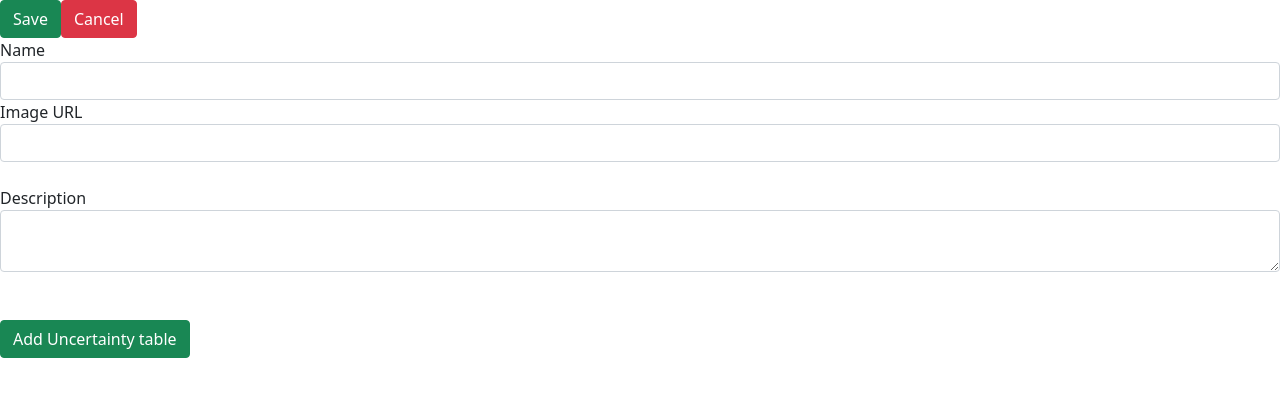
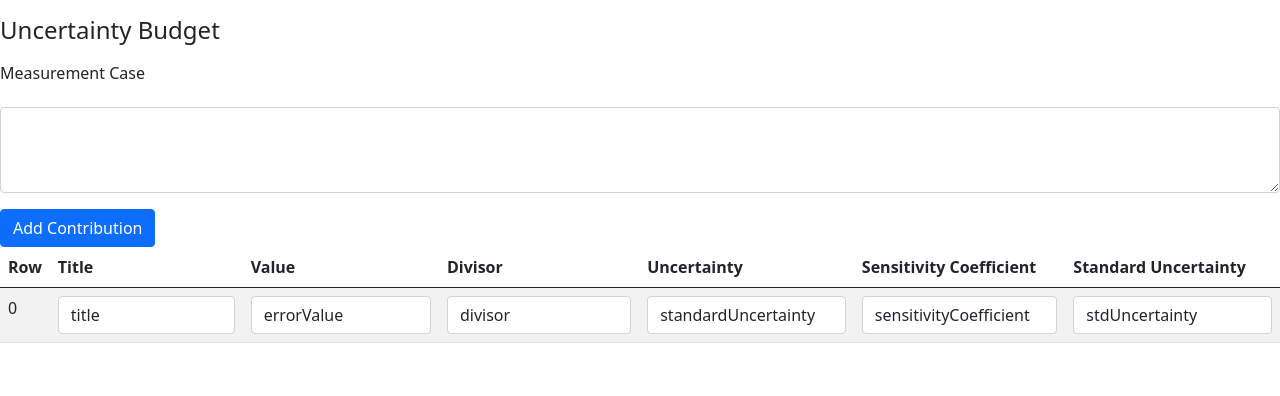
Before and after one commit to MetrologyExpert/webumeaa, an Angular app: page / in a window 1280 px wide. Shown: the top 396 px of the page. Built offline with nearby package versions, Linux system fonts and the light colour scheme.

Commit message:
6th commit

```diff
--- a/src/app/app.component.html
+++ b/src/app/app.component.html
@@ -1,2 +1,3 @@
-<app-instrumentpage> </app-instrumentpage>
+<!-- <app-instrumentpage> </app-instrumentpage> -->
 <!-- <app-instrumentlist></app-instrumentlist> -->
+<app-uncertainty-budget></app-uncertainty-budget>
--- a/src/app/app.module.ts
+++ b/src/app/app.module.ts
@@ -8,6 +8,7 @@ import { InstrumentpageComponent } from './instrumentpage/instrumentpage.compone
 import { ReactiveFormsModule } from '@angular/forms';
 import { InstrumentsComponent } from './instruments/instruments.component';
 import { NavbarComponent } from './navbar/navbar.component';
+import { UncertaintyBudgetComponent } from './uncertaintypage/uncertainty-budget/uncertainty-budget.component';
 
 @NgModule({
   declarations: [
@@ -15,7 +16,8 @@ import { NavbarComponent } from './navbar/navbar.component';
     InstrumentlistComponent,
     InstrumentpageComponent,
     InstrumentsComponent,
-    NavbarComponent
+    NavbarComponent,
+    UncertaintyBudgetComponent
   ],
   imports: [
     BrowserModule,
--- a/src/app/instrumentpage/instrumentpage.component.html
+++ b/src/app/instrumentpage/instrumentpage.component.html
@@ -83,41 +83,9 @@
                   class="form-control"
                   #measurementCase>
                <br>
-                 <br>
-                 <br>
+               <p></p>
                <button class="btn btn-success" (click)="addContribution()">Add Contributions</button>
-                 <div class="form-group" formArrayName="contributions">
-
-                  <table class="table table-striped"
-                  >
-                    <thead>
-                      <tr>
-                        <th scope="col">Title</th>
-                        <th scope="col">Estimate</th>
-                        <th scope="col">Divisor</th>
-                        <th scope="col">Std.Unc</th>
-                        <th scope="col">SC</th>
-                        <th scope="col">Std.Unc</th>
-                      </tr>
-                    </thead>
-                    <tbody>
-                      <tr
-                      *ngFor="let con of contributions; index as j"
-                      [formGroupName]="j">
-
-                        <!-- <td>{{conIndex}}</td> -->
-                        <td><input class="form-control" formControlName="title" /></td>
-                        <td><input class="form-control" formControlName="errorValue" /></td>
-                        <td><input class="form-control" formControlName="divisor" /></td>
-                        <td><input class="form-control" formControlName="standardUncertainty" /></td>
-                        <td><input class="form-control" formControlName="sensitivityCoefficient" /></td>
-                        <td><input class="form-control" formControlName="stdUncertainty" /></td>
-                       </tr>
-                    </tbody>
-                  </table>
-                  </div>
-
-                  <br>
+               <p></p>
                <br>
               </div>
 
--- a/src/app/instrumentpage/instrumentpage.component.ts
+++ b/src/app/instrumentpage/instrumentpage.component.ts
@@ -17,7 +17,7 @@ export class InstrumentpageComponent implements OnInit {
 
   instrumentProfileForm: FormGroup;
   uncertaintyBudgetTableForm: FormGroup;
-  contributionForm: FormGroup;
+  uncertaintyContributionForm: FormGroup;
 
 
 
@@ -26,7 +26,6 @@ export class InstrumentpageComponent implements OnInit {
     let name = '';
     let imagePath = '';
     let description = '';
-    let uncertaintyContributions = new FormArray([]);
 
     let measurementCase = '';
     let uncertaintyTable = new FormArray([]);
@@ -43,21 +42,9 @@ export class InstrumentpageComponent implements OnInit {
       //Uncertainty Budget Table
       this.uncertaintyBudgetTableForm = new FormGroup({
         'measurementCase': new FormControl(measurementCase, Validators.required),
-        'contributions': uncertaintyContributions
-      })
-
-
-
-     //Uncertainty Budget Table Form
-    this.contributionForm = new FormGroup({
-     'title': new FormControl('', Validators.required),
-     'errorValue': new FormControl('', Validators.required),
-     'divisor': new FormControl('', Validators.required),
-     'standardUncertainty': new FormControl('', Validators.required),
-     'sensitivityCoefficient': new FormControl('', Validators.required),
-     'stdUncertainty': new FormControl('', Validators.required),
-    });
-
+              //Uncertainty Budget Table Form
+        'contributions': new FormArray([])
+      });
 
   }
 
@@ -65,8 +52,6 @@ export class InstrumentpageComponent implements OnInit {
   }
 
   onCancel(){
-
-
   }
 
 
@@ -80,11 +65,7 @@ export class InstrumentpageComponent implements OnInit {
 
 
   addContribution(){
-    this.contributions.push(this.contributionForm)
   }
 
-  get contributions() {
-     return (<FormArray>this.uncertaintyBudgetTableForm.get('contributions')) ;
-  }
 
 }
--- /dev/null
+++ b/src/app/uncertaintypage/uncertainty-budget/uncertainty-budget.component.html
@@ -0,0 +1,43 @@
+<p></p>
+<p></p>
+<form [formGroup]="uncertaintyBudgetForm">
+     <h4>Uncertainty Budget</h4>
+     <p></p>
+     <label for="measurementCase"><h6>Measurement Case</h6></label>
+     <p></p>
+     <textarea class="form-control" id="measurementCase" formControlName="measurementCase" rows="3"></textarea>
+     <p></p>
+
+    <button class="btn btn-primary" (click)="addContribution()">Add Contribution</button>
+
+    <div formArrayName="contributions">
+      <div>
+        <table class="table table-striped">
+            <thead>
+              <tr>
+                <th scope="col">Row</th>
+                <th scope="col">Title</th>
+                <th scope="col">Value</th>
+                <th scope="col">Divisor</th>
+                <th scope="col">Uncertainty</th>
+                <th scope="col">Sensitivity Coefficient</th>
+                <th scope="col">Standard Uncertainty</th>
+              </tr>
+            </thead>
+            <tbody>
+              <tr *ngFor="let _ of contributions.controls; index as i"
+              [formGroupName]="i"
+              >
+                <td scope="row">{{i}}</td>
+                <td><input class="form-control" formControlName="title" /></td>
+                <td><input class="form-control" formControlName="errorValue" /></td>
+                <td><input class="form-control" formControlName="divisor" /></td>
+                <td><input class="form-control" formControlName="standardUncertainty" /></td>
+                <td><input class="form-control" formControlName="sensitivityCoefficient" /></td>
+                <td><input class="form-control" formControlName="stdUncertainty" /></td>
+             </tr>
+            </tbody>
+        </table>
+      </div>
+    </div>
+  </form>
--- /dev/null
+++ b/src/app/uncertaintypage/uncertainty-budget/uncertainty-budget.component.ts
@@ -0,0 +1,39 @@
+import { FormArray, FormBuilder, FormControl, FormGroup, Validators } from '@angular/forms';
+import { Component, OnInit } from '@angular/core';
+
+@Component({
+  selector: 'app-uncertainty-budget',
+  templateUrl: './uncertainty-budget.component.html',
+  styleUrls: ['./uncertainty-budget.component.css']
+})
+export class UncertaintyBudgetComponent  {
+
+
+
+  constructor() { }
+
+    rowForm = new FormGroup({
+      title: new FormControl('title', Validators.required),
+      errorValue: new FormControl('errorValue', Validators.required),
+      divisor: new FormControl('divisor', Validators.required),
+      standardUncertainty: new FormControl('standardUncertainty', Validators.required),
+      sensitivityCoefficient: new FormControl('sensitivityCoefficient', Validators.required),
+      stdUncertainty: new FormControl('stdUncertainty', Validators.required),
+    });
+
+
+    uncertaintyBudgetForm = new FormGroup({
+      measurementCase: new FormControl(''),
+      contributions: new FormArray([this.rowForm])
+    });
+
+    contributions = this.uncertaintyBudgetForm.get('contributions') as FormArray;
+
+
+  onSubmit(){
+  }
+
+  addContribution(){
+    this.contributions.push(this.rowForm);
+  }
+}
```
Also changed, not shown: src/app/uncertaintypage/uncertainty-budget/uncertainty-budget.component.css (added), 1 other file (tests, documents, lock files or other folders). Lines whose indentation alone changed are shown as unchanged.
